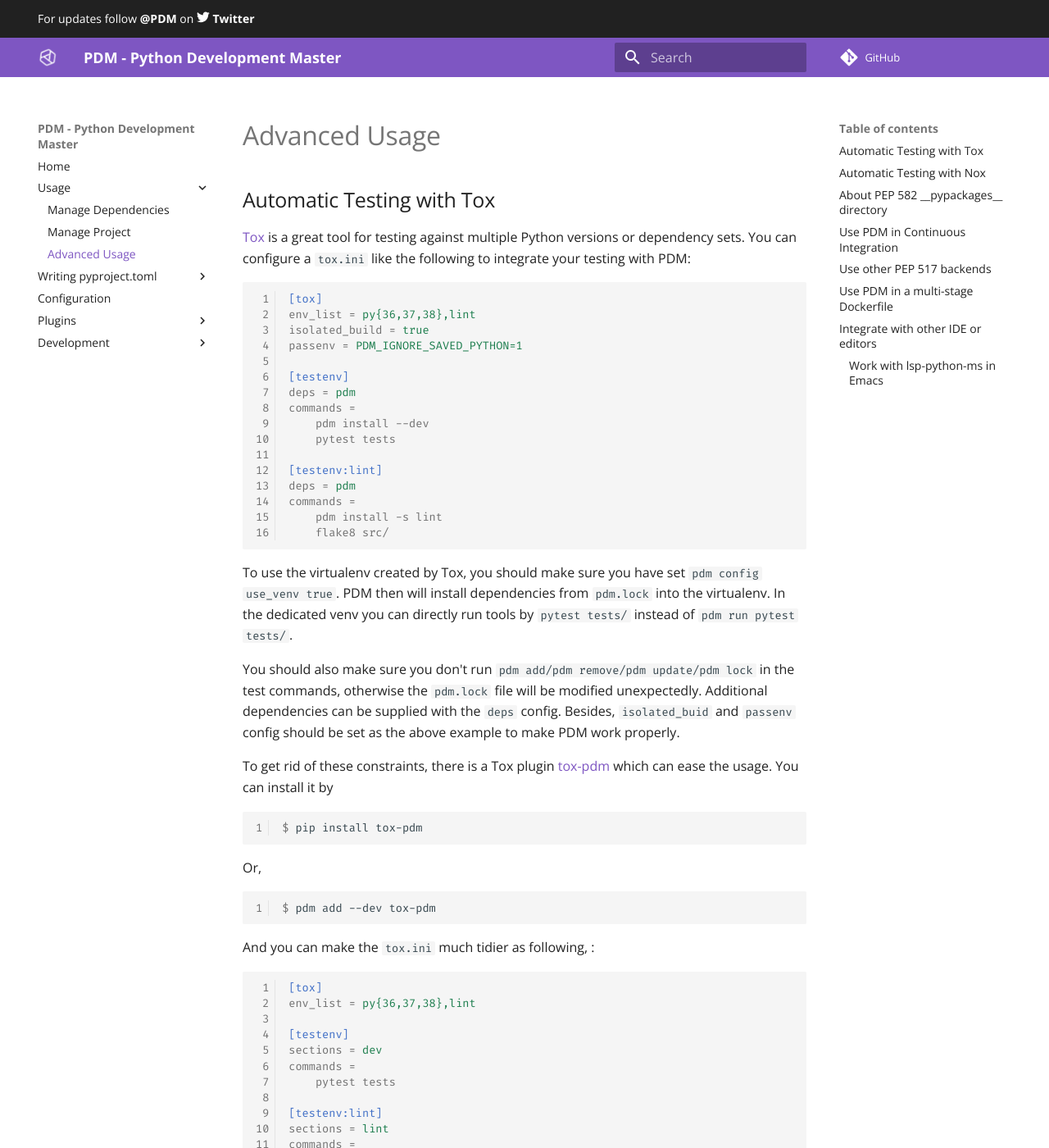
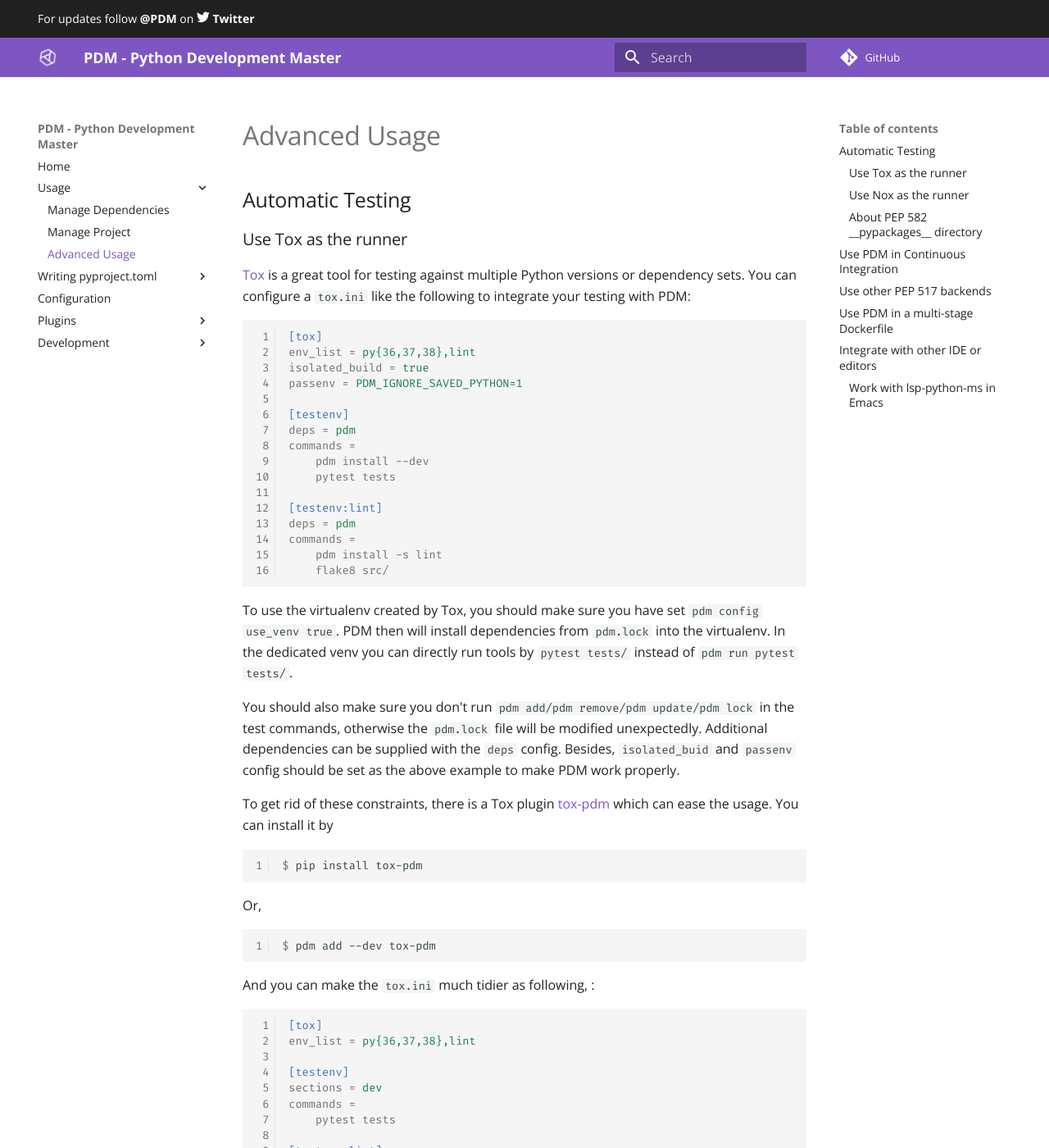
Before and after one commit to ChrisSanderser/pd-ms, an MkDocs documentation site: the page built from docs/docs/usage/advanced.md, in a window 1280 px wide and 1400 px high. Shown: the whole window at 82% size. Built offline with MkDocs 1.6.1 and Material for MkDocs 9.7.7, drawn with Linux system fonts in a browser that asks for light colours; comment, search, counter and statistics services are not loaded; some of the changed text lies outside the part shown.

Commit message:
Make tox and nox the sub secitons

```diff
--- a/docs/docs/usage/advanced.md
+++ b/docs/docs/usage/advanced.md
@@ -1,6 +1,8 @@
 # Advanced Usage
 
-## Automatic Testing with Tox
+## Automatic Testing
+
+### Use Tox as the runner
 
 [Tox](https://tox.readthedocs.io/en/latest/) is a great tool for testing against multiple Python versions or dependency sets.
 You can configure a `tox.ini` like the following to integrate your testing with PDM:
@@ -63,7 +65,7 @@ commands =
 
 See the [project's README](https://github.com/pdm-project/tox-pdm) for a detailed guidance.
 
-## Automatic Testing with Nox
+### Use Nox as the runner
 
 [Nox](https://nox.thea.codes/) is another great tool for automated testing. Unlike tox, Nox uses a standard Python file for configuration.
 
@@ -89,7 +91,7 @@ def lint(session):
 Note that `PDM_IGNORE_SAVED_PYTHON` should be set so that PDM can pick up the Python in the virtualenv correctly. Also make sure `pdm` is available in the `PATH`.
 Before running nox, you should also `pdm config use_venv true` to enable venv reusing.
 
-## About PEP 582 `__pypackages__` directory
+### About PEP 582 `__pypackages__` directory
 
 By default, if you run tools by `pdm run`, `__pypackages__` will be seen by the program and all subprocesses created by it. This means virtual environments created by those tools are also aware of the packages inside `__pypackages__`, which result in unexpected behavior in some cases.
 For `nox`, you can avoid this by adding a line in `noxfile.py`:
```
